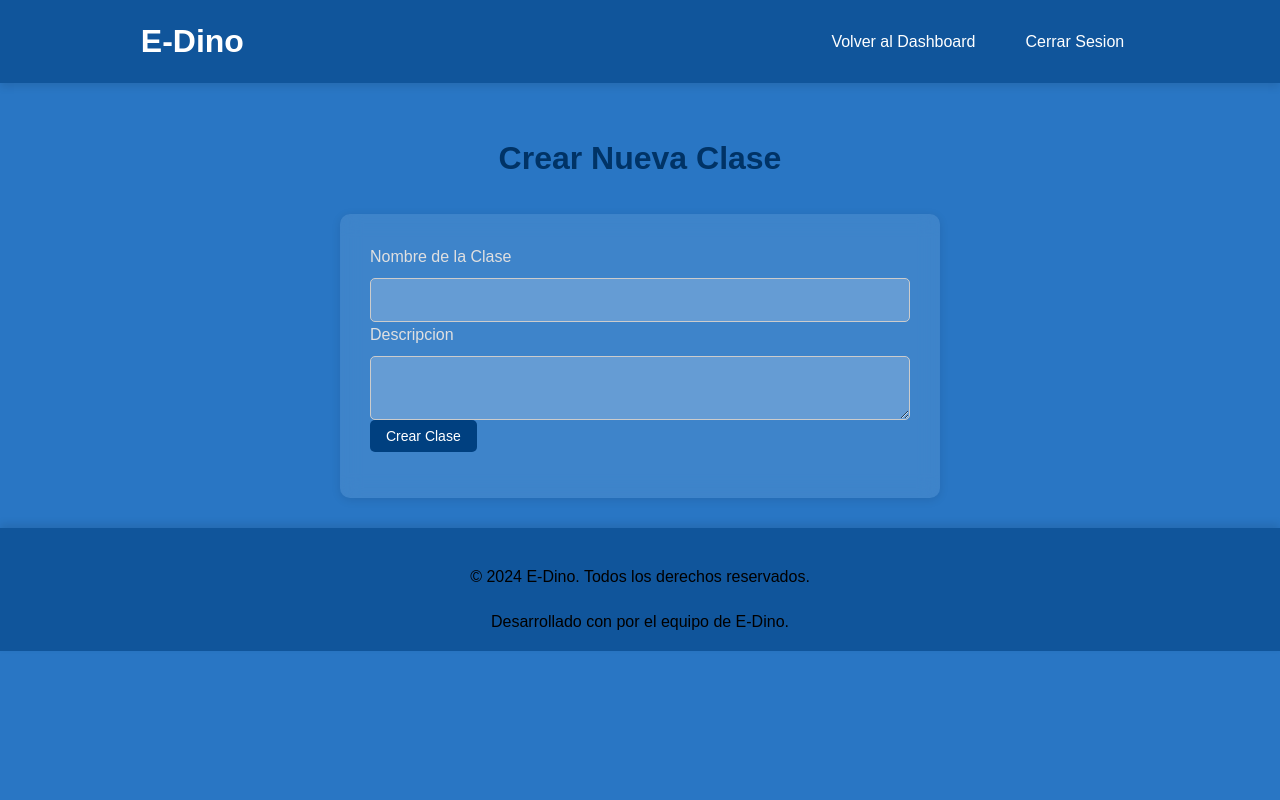
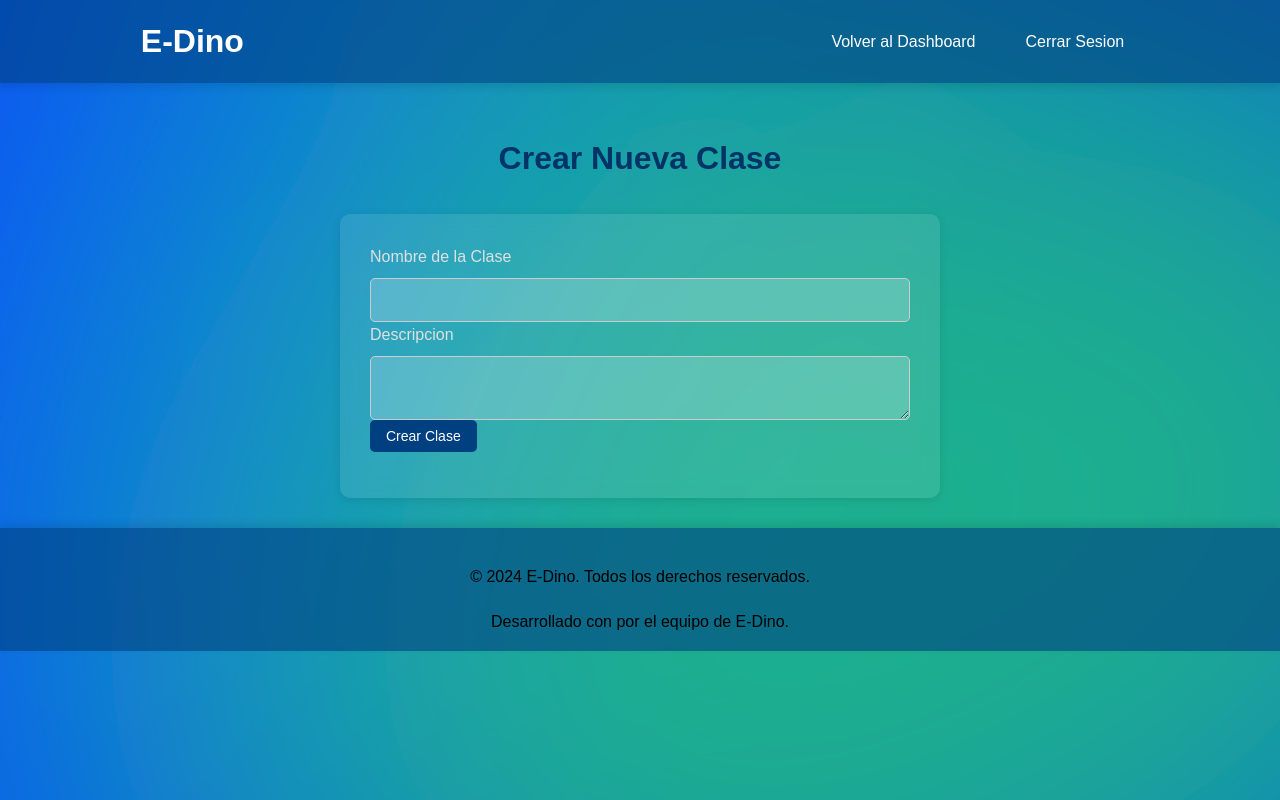
Before and after one commit to JulioDiaz131xd/e-dino_host, a PHP site: page /public/crear_clase.php in a window 1280 px wide. Run offline with PHP 8.4, Linux system fonts and the light colour scheme; the visitor is signed in with stand-in values (Sample User, id 1); data that the repository does not hold is empty.

Commit message:
css crear clase

```diff
--- a/assets/css/crear_clase.css
+++ b/assets/css/crear_clase.css
@@ -20,6 +20,11 @@
 body {
     font-family: 'Poppins', sans-serif;
     background-color: var(--background-color);
+    background-image: url('../assets/images/font-cc.svg'); /* Reemplaza con la ruta de tu imagen */
+    background-size: cover; /* Ajusta la imagen para cubrir toda el área */
+    background-repeat: no-repeat; /* Evita que la imagen se repita */
+    background-attachment: fixed; /* Fija la imagen al fondo */
+    background-position: center; /* Centra la imagen */
     color: var(--text-color);
     line-height: 1.6;
     display: flex;
```
Also changed, not shown: assets/images/font-cc.svg (added).
